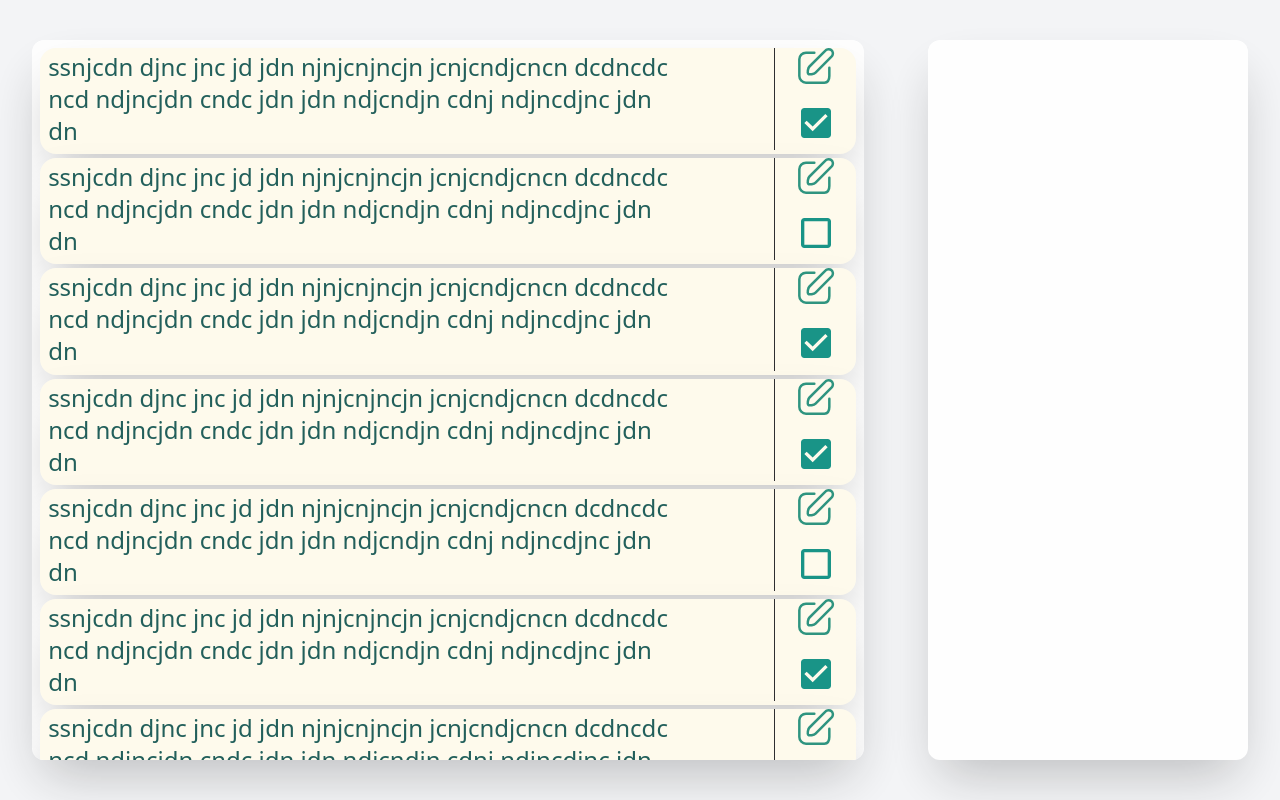
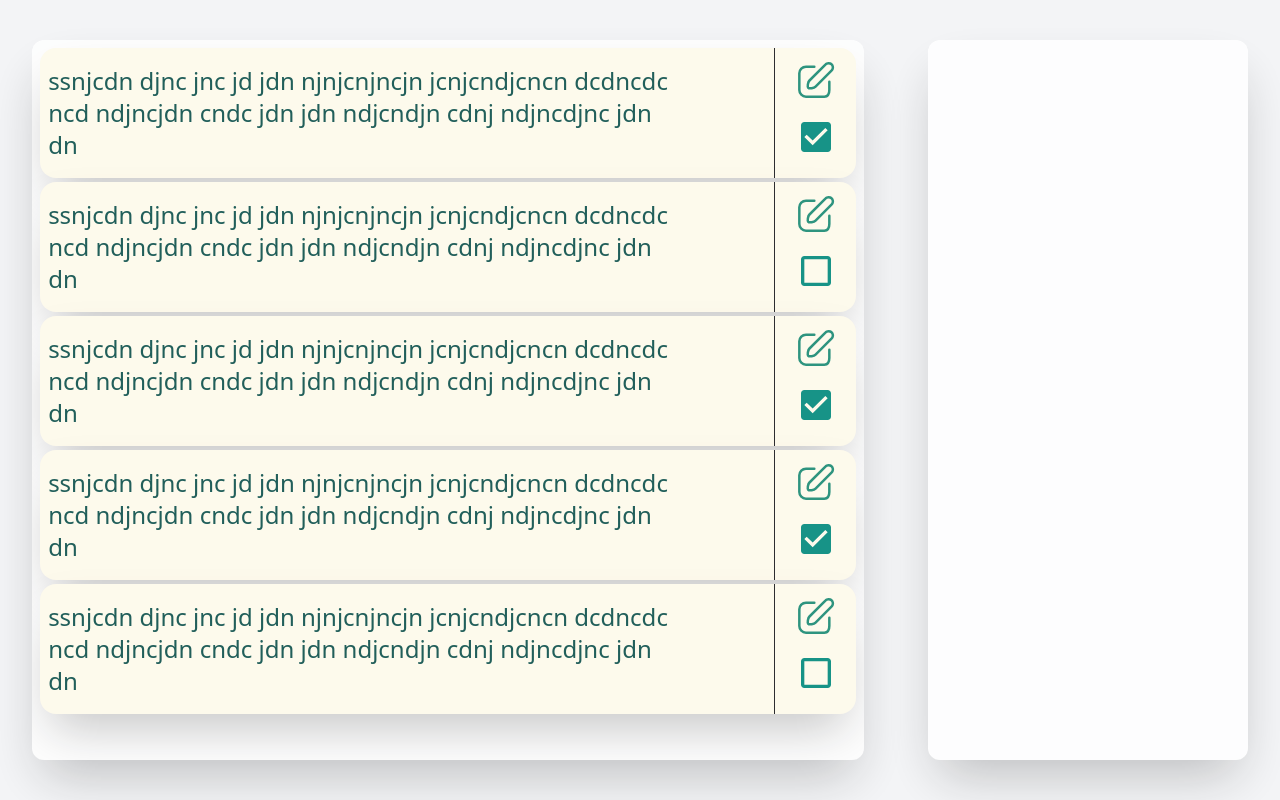
Before and after one commit to TodoListHub/TL-Front, a Next.js app: page /home in a window 1280 px wide. Built offline with nearby package versions, Linux system fonts and the light colour scheme; what @mui/material-nextjs would draw is missing.

Commit message:
add edit section in task frame

```diff
--- a/package.json
+++ b/package.json
@@ -18,6 +18,7 @@
     "@mui/material": "^6.4.7",
     "@mui/material-nextjs": "^6.4.3",
     "daisyui": "^5.0.6",
+    "framer-motion": "^12.5.0",
     "next": "15.2.2",
     "react": "^19.0.0",
     "react-dom": "^19.0.0",
--- a/src/app/home/component/tasks-section/Task.tsx
+++ b/src/app/home/component/tasks-section/Task.tsx
@@ -1,29 +1,51 @@
-
-import { green, pink, teal } from '@mui/material/colors';
+"use client"
+import {teal } from '@mui/material/colors';
 import Checkbox from '@mui/material/Checkbox';
+import { useState } from 'react';
+import { motion } from "framer-motion";
 
 export default function Task( {TaskText , CheckStatus} : {TaskText : string , CheckStatus : boolean}){
 
+    const [isEdit , setisEdit ] = useState(false);
     const label = { inputProps: { 'aria-label': 'Checkbox demo' } };
 
+    const onCliskhandler = ()=> {
+        setisEdit(!isEdit)
+    }
+
     return(
-        <div className="w-[99%] h-[15%] flex bg-amber-50 rounded-2xl shadow-2xl pb-1 mb-1 hover:scale-99 hover:bg-teal-50 duration-300">
+        <div className={`w-[99%] ${isEdit ? "h-[230px]" : "h-[130px]"} flex flex-wrap bg-amber-50 rounded-2xl shadow-2xl pb-1 mb-1 hover:scale-99 hover:bg-teal-50 duration-300`}>
 
-            <p className="h-full w-[80%] overflow-y-auto text-teal-900 text-2xl p-2 flex items-center">
+            <p className="h-[130px] w-[80%] overflow-y-auto text-teal-900 text-2xl p-2 flex items-center">
                 {TaskText}
             </p>
 
-            <div className='h-full w-[10%]'></div>
+            <div className='h-[130px] w-[10%]'></div>
 
-            <div className="h-full w-[10%] text-2xl p-2 flex flex-col items-center justify-center border-l ">
+            <div className="h-[130px] w-[10%] text-2xl p-2 flex flex-col items-center justify-center border-l ">
 
-                    <img className="w-10 h-10 mb-2 " src="/edit-3-svgrepo-com.svg" alt="salam " />
+                    <img onClick={onCliskhandler} className="w-10 h-10 mb-2" src="/edit-3-svgrepo-com.svg" alt="salam " />
                     <Checkbox {...label} checked={CheckStatus} sx={{'& .MuiSvgIcon-root': { fontSize: 40 } ,
                                                              color : teal[600],
                                                              '&.Mui-checked': {color : teal[600]} }} />
 
             </div>
 
+            <motion.div
+                initial={{ opacity: 0, height: 0 }}
+                animate={{ opacity: isEdit ? 1 : 0, height: isEdit ? "100px" : 0 }}
+                transition={{ duration: 0.5 }}
+                className=" w-full h-[100px] overflow-hidden">
+                <div className={`${isEdit ? " w-full h-[100px] items-center flex" : "hidden"}`}>
+                    <textarea className='w-[60%] max-h-[80%] p-2 mt-2.5 ml-2 text-teal-700 bg-white border border-zinc-300 rounded-2xl'
+                            name="edit tast text" id="textarea"></textarea>
+                    <div className='w-[30%] h-full flex items-center justify-center text-xl text-teal-800'> - Enter the edited text <br/>- and click "Ok" botton</div>
+                    <div className='w-[10%] h-full flex justify-center items-center'>
+                        <input className='w-[50%] h-[40%] bg-teal-600 text-teal-100 font-bold rounded-md hover:scale-105' value={"OK"} type='button'/>
+                    </div>
+                </div>
+            </motion.div>
+
         </div>
     )
 
--- a/src/app/home/component/tasks-section/TasksSectionFrame.tsx
+++ b/src/app/home/component/tasks-section/TasksSectionFrame.tsx
@@ -22,12 +22,7 @@ export default function TasksSectionFrame (){
             <Task CheckStatus={false} TaskText="ssnjcdn djnc jnc jd jdn njnjcnjncjn jcnjcndjcncn dcdncdc
                             ncd ndjncjdn cndc jdn jdn
                             ndjcndjn cdnj ndjncdjnc jdn dn" />
-            <Task CheckStatus={true} TaskText="ssnjcdn djnc jnc jd jdn njnjcnjncjn jcnjcndjcncn dcdncdc
-                            ncd ndjncjdn cndc jdn jdn
-                            ndjcndjn cdnj ndjncdjnc jdn dn" />
-            <Task CheckStatus={true} TaskText="ssnjcdn djnc jnc jd jdn njnjcnjncjn jcnjcndjcncn dcdncdc
-                            ncd ndjncjdn cndc jdn jdn
-                            ndjcndjn cdnj ndjncdjnc jdn dn" />
+
 
         </div>
     )
```
Also changed, not shown: 1 other file (tests, documents, lock files or other folders).
